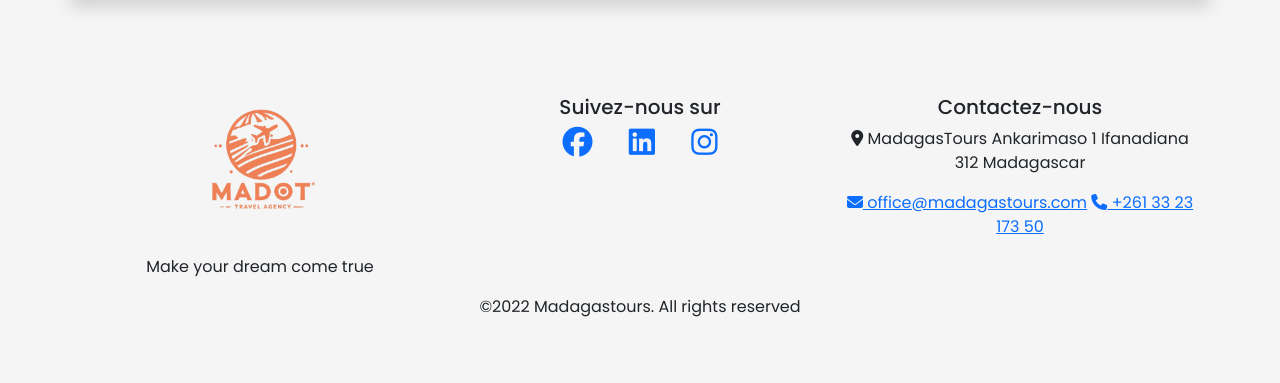
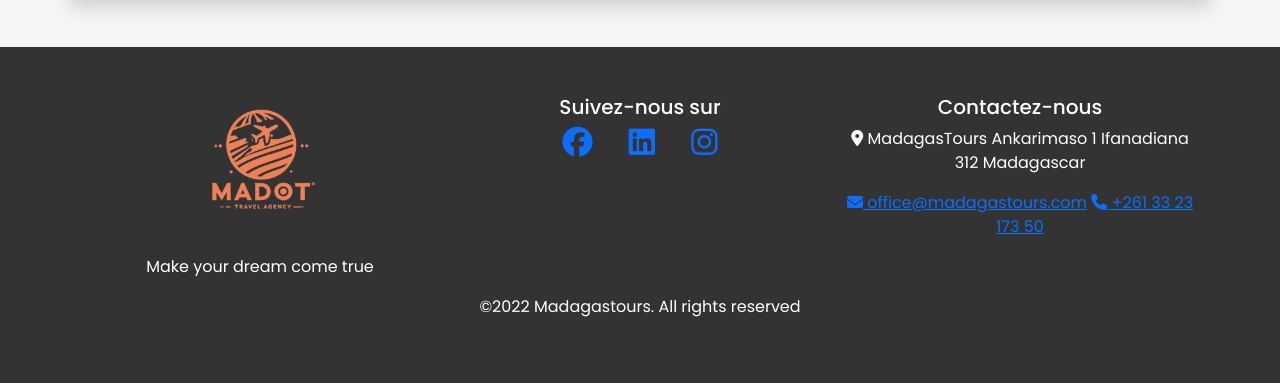
Before and after one commit to Marcel1902/sitemadot, a Django app: page / in a window 1280 px wide. Shown: the part 2425-2808 px from the top of the page. Run offline with Django 5.2, Linux system fonts and the light colour scheme; data that the repository does not hold is empty; some libraries are stand-ins or nearby versions.

Commit message:
modification du logo afficher dans le titre

```diff
--- a/madot/templates/madot/home.html
+++ b/madot/templates/madot/home.html
@@ -9,7 +9,7 @@
     <link rel="stylesheet" href="https://cdnjs.cloudflare.com/ajax/libs/aos/2.3.4/aos.css">
     <link rel="stylesheet" href="https://cdnjs.cloudflare.com/ajax/libs/animate.css/4.1.1/animate.min.css">
     <link rel="stylesheet" href="https://cdnjs.cloudflare.com/ajax/libs/Swiper/11.0.5/swiper-bundle.min.css">
-    <link rel="shortcut icon" href="{% static 'madot/images/favicon.ico' %}" type="image/x-icon">
+    <link rel="shortcut icon" href="{% static 'madot/images/logo-madot.ico' %}" type="image/x-icon">
     <link rel="stylesheet" href="{% static 'madot/css/style.css' %}">
     <script src="https://cdnjs.cloudflare.com/ajax/libs/jquery/3.7.1/jquery.min.js"></script>
     <title>MADOT</title>
@@ -283,7 +283,7 @@
             </div>
         </div>
     </section>
-    <section class="footer mt-5 p-5">
+    <section class="footer mt-5 p-5" style="background-color: #333; color: #fff;">
         <footer id="footer" role="contentinfo">
             <div class="container">
                 <div class="row">
```
Also changed, not shown: madot/static/madot/images/favicon.ico (deleted), madot/static/madot/images/logo-madot.ico (added).
